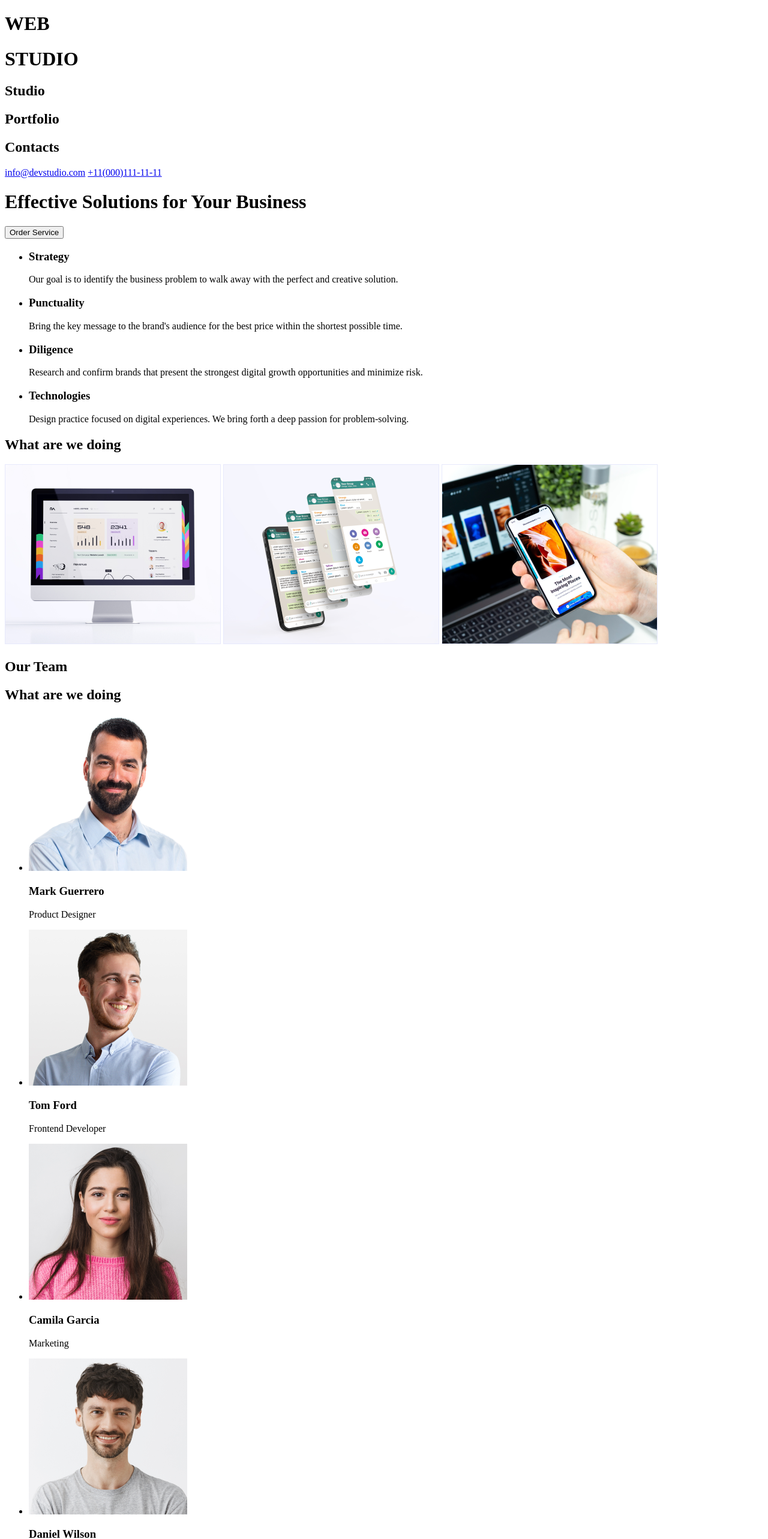
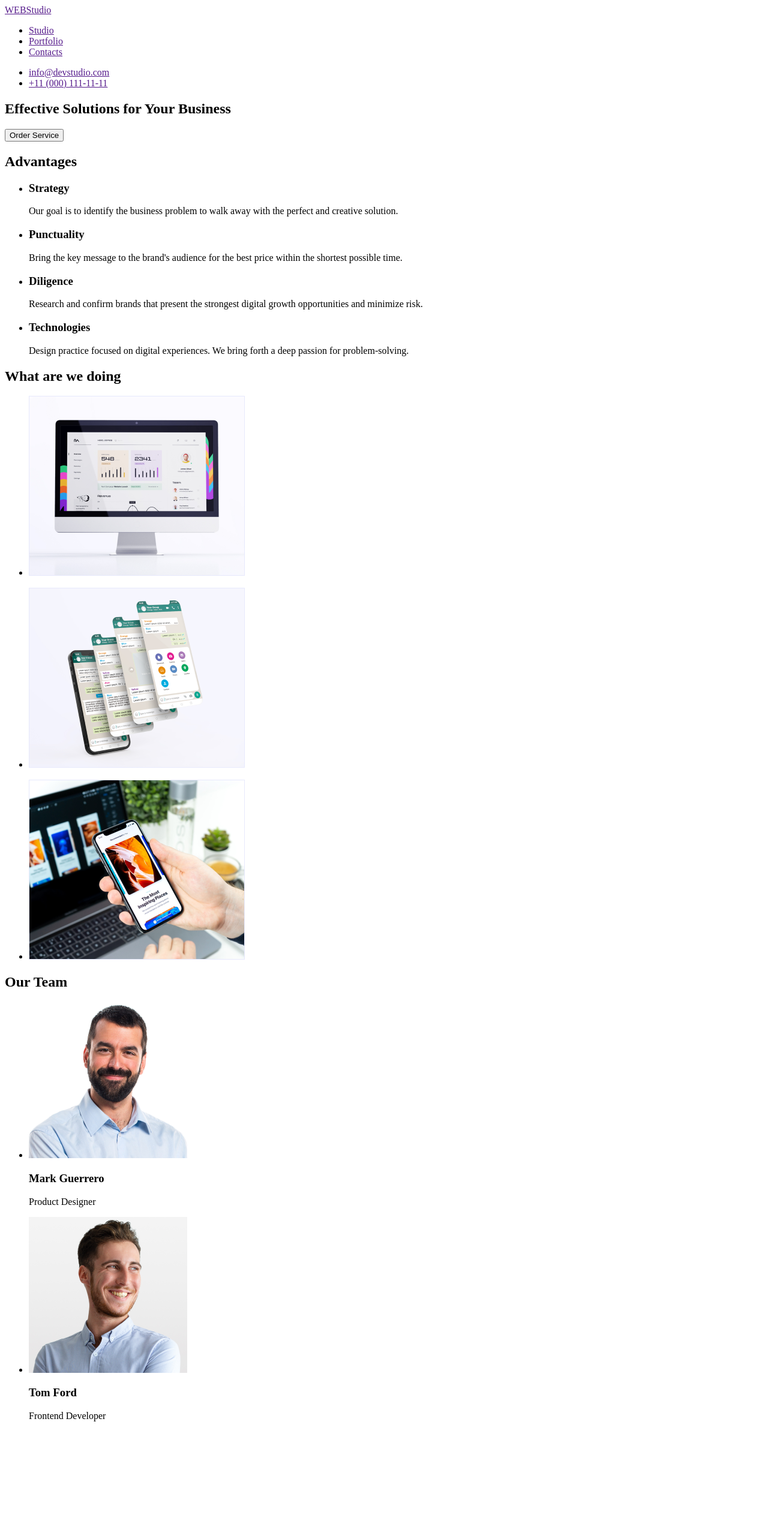
Before and after one commit to Kvito4i4ka/hw-01, a plain HTML site: page index.html in a window 1280 px wide. Shown: the top 2566 px of the page at 60% size. After the commit the page ends 2386 px from the top, so only its background shows below. Drawn offline with Linux system fonts and the light colour scheme.

Commit message:
I did changes by new lesson

```diff
--- a/index.html
+++ b/index.html
@@ -3,33 +3,35 @@
 
 <head>
     <meta charset="UTF-8">
-    <meta http-equiv="X-UA-Compatible" content="IE=edge">
     <meta name="viewport" content="width=device-width, initial-scale=1.0">
-
     <title>Web Stydio</title>
 </head>
 
 <body>
     <header>
-        <div>
-            <h1>WEB</h1>
-            <h1>STUDIO</h1>
-        </div>
         <nav>
-            <h2>Studio</h2>
-            <h2>Portfolio</h2>
-            <h2>Contacts</h2>
+            <a href="">WEBStudio</a>
+            <ul>
+                <li><a href="">Studio</a></li>
+                <li><a href="">Portfolio</a></li>
+                <li><a href="">Contacts</a></li>
+            </ul>
         </nav>
-        <a href="mailto:info@devstudio.com">info@devstudio.com</a>
-        <a href="tel:+11(000)111-11-11">+11(000)111-11-11</a>
+        <ul>
+            <li><a href="">info@devstudio.com</a></li>
+            <li><a href="">+11 (000) 111-11-11</a></li>
+        </ul>
 
     </header>
     <main>
-        <div>
-            <h1>Effective Solutions for Your Business</h1>
-            <button>Order Service</button>
-        </div>
         <section>
+            <h1>Effective Solutions
+                for Your Business
+            </h1>
+            <button type="button">Order Service</button>
+        </section>
+        <section>
+            <h2>Advantages</h2>
             <ul>
                 <li>
                     <h3>Strategy</h3>
@@ -39,8 +41,7 @@
                 <li>
                     <h3>Punctuality</h3>
                     <p>Bring the key message to the brand's audience for the best price within the shortest possible
-                        time.
-                    </p>
+                        time.</p>
                 </li>
                 <li>
                     <h3>Diligence</h3>
@@ -50,73 +51,46 @@
                 <li>
                     <h3>Technologies</h3>
                     <p>Design practice focused on digital experiences. We bring forth a deep passion for
-                        problem-solving.
-                    </p>
+                        problem-solving.</p>
                 </li>
             </ul>
         </section>
-
         <section>
             <h2>What are we doing</h2>
-            <img src="img/1.png" alt="img/1.png">
-            <img src="img/2.png" alt="img/2.png">
-            <img src="img/3.png" alt="img/3.png">
+            <ul>
+                <li>
+                    <img src="img/1.png" alt="">
+                    <p></p>
+                </li>
+                <li>
+                    <img src="img/2.png" alt="">
+                    <p></p>
+                </li>
+                <li>
+                    <img src="img/3.png" alt="">
+                    <p></p>
+                </li>
+            </ul>
         </section>
-        <div>
+        <section>
             <h2>Our Team</h2>
-        </div>
-
-        <section>
-            <h2>What are we doing</h2>
-
             <ul>
-
                 <li>
-                    <img src="img/11.png" alt="img/11.png">
-                    <div>
+                    <img src="img/11.png" alt="Тут має бути картинка">
                     <h3>Mark Guerrero</h3>
                     <p>Product Designer</p>
-                    </div>
                 </li>
-
-
                 <li>
-                    <img src="img/22.png" alt="img/22.png">
-                    <div>
+                    <img src="img/22.png" alt="">
                     <h3>Tom Ford</h3>
                     <p>Frontend Developer</p>
-                    </div>
-                </li>
 
-                <li>
-                    <img src="img/33.png" alt="img/33.png">
-                    <div>
-                        <h3>Camila Garcia</h3>
-                        <p>Marketing</p>
-                    </div>
-                </li>
-
-                <li>
-                    <img src="img/44.png" alt="img/44.png">
-                    <div>
-                        <h3>Daniel Wilson</h3>
-                        <p>UI Designer</p>
-                    </div>
                 </li>
             </ul>
         </section>
     </main>
-    <footer>
-        <div>
-            <h4>WEB</h4>
-            <h4>STUDIO</h4>
-        </div>
+    <footer></footer>
 
-        <div>
-            <p>Increase the flow of customers and sales for your business with digital marketing & growth solutions.</p>
-
-        </div>
-    </footer>
 
 
 </body>
```
Lines whose indentation alone changed are shown as unchanged.
